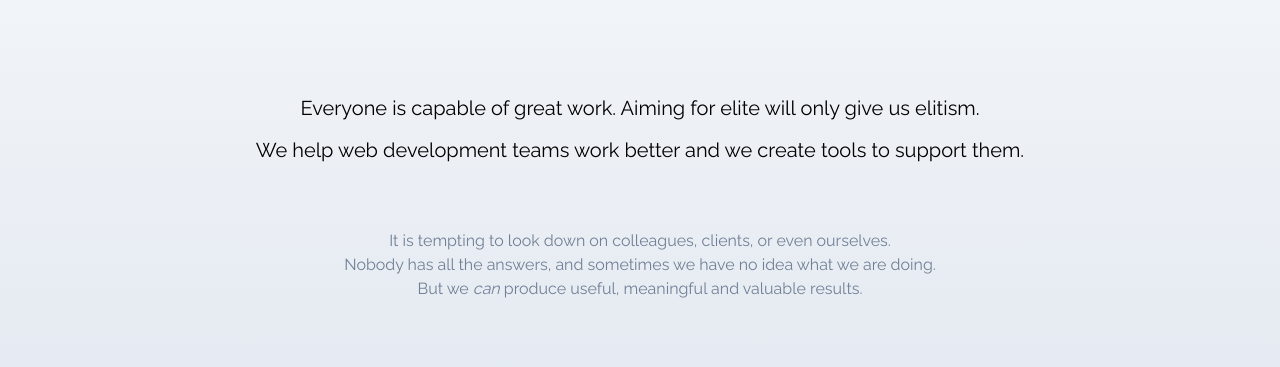
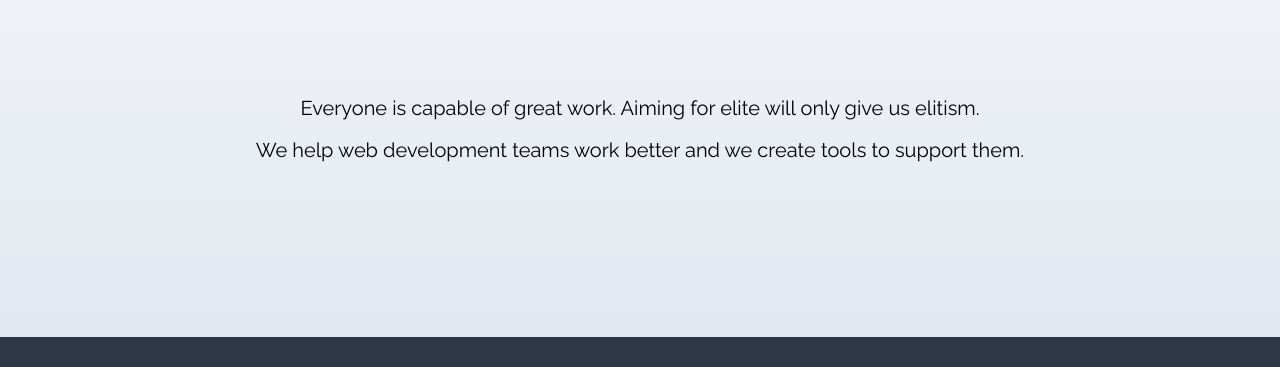
Before and after one commit to whilenull/null.tc, a website: page index.html in a window 1280 px wide. Shown: the part 433-800 px from the top of the page. Drawn offline with nearby package versions, Linux system fonts and the light colour scheme; files that its build step writes are made by us from their sources.

Commit message:
Improve homepage

```diff
--- a/index.html
+++ b/index.html
@@ -20,12 +20,6 @@
             <h1 class="font-title text-7xl md:text-8xl mb-12 md:mb-20 xl:mb-24">null</h1>
             <p class="text-lg md:text-xl my-3">Everyone is capable of great work. Aiming for elite will only give us elitism.</p>
             <p class="text-lg md:text-xl my-3">We help web development teams work better and we create tools to support them.</p>
-
-            <div class="mt-16 text-sm md:text-base text-gray-600">
-                <p>It is tempting to look down on colleagues, clients, or even ourselves.</p>
-                <p>Nobody has all the answers, and sometimes we have no idea what we are doing.</p>
-                <p>But we <em>can</em> produce useful, meaningful and valuable results.</p>
-            </div>
         </div>
     </section>
 
```
